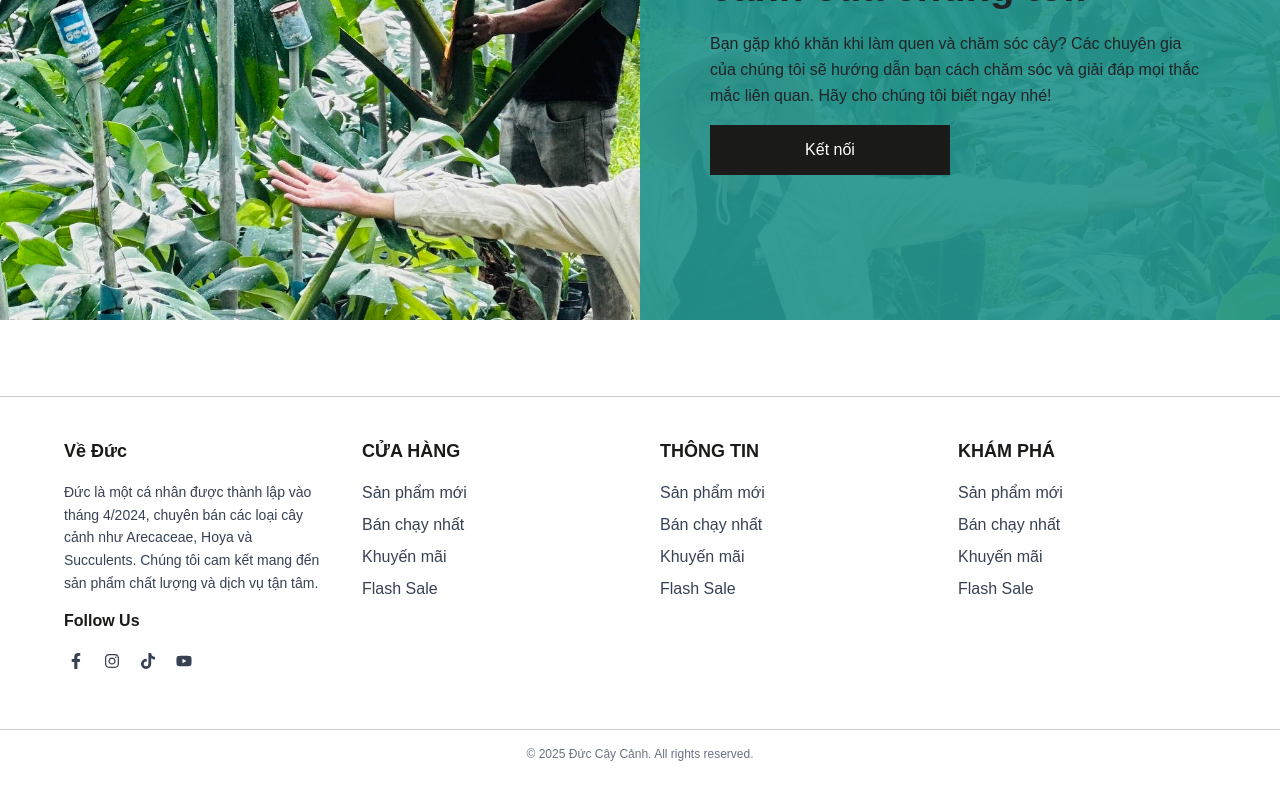
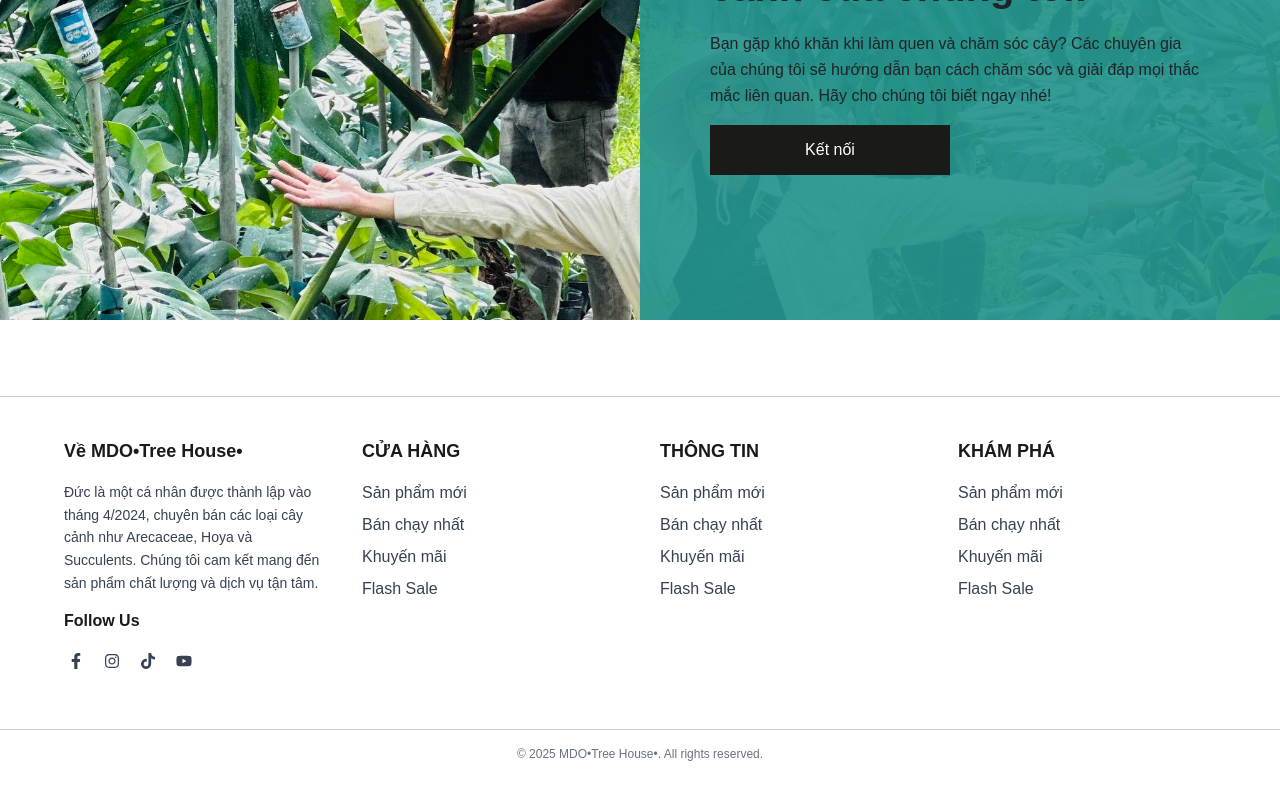
Before and after one commit to huancoi2032002-commits/CayCanh, a React (Vite) app: page / in a window 1280 px wide. Shown: the part 2581-3381 px from the top of the page. Built offline with nearby package versions, Linux system fonts and the light colour scheme.

Commit message:
update footer

```diff
--- a/src/components/Footer/Footer.tsx
+++ b/src/components/Footer/Footer.tsx
@@ -44,7 +44,7 @@ const Footer = () => {
             <div className="max-w-[1200px] mx-auto px-6 grid grid-cols-1 md:grid-cols-2 lg:grid-cols-4 gap-10">
                 {/* About Section */}
                 <div>
-                    <h2 className="text-lg font-semibold mb-4">Về Đức</h2>
+                    <h2 className="text-lg font-semibold mb-4">Về MDO•Tree House•</h2>
                     <p className="text-sm leading-relaxed text-gray-700">
                         Đức là một cá nhân được thành lập vào tháng 4/2024, chuyên bán các
                         loại cây cảnh như Arecaceae, Hoya và Succulents. Chúng tôi cam kết
@@ -141,7 +141,7 @@ const Footer = () => {
 
             {/* Copyright */}
             <div className="border-t border-t-black/20 mt-8 pt-4 text-center text-xs text-gray-500 w-full">
-                © {new Date().getFullYear()} Đức Cây Cảnh. All rights reserved.
+                © {new Date().getFullYear()} MDO•Tree House•. All rights reserved.
             </div>
         </footer>
     );
```
